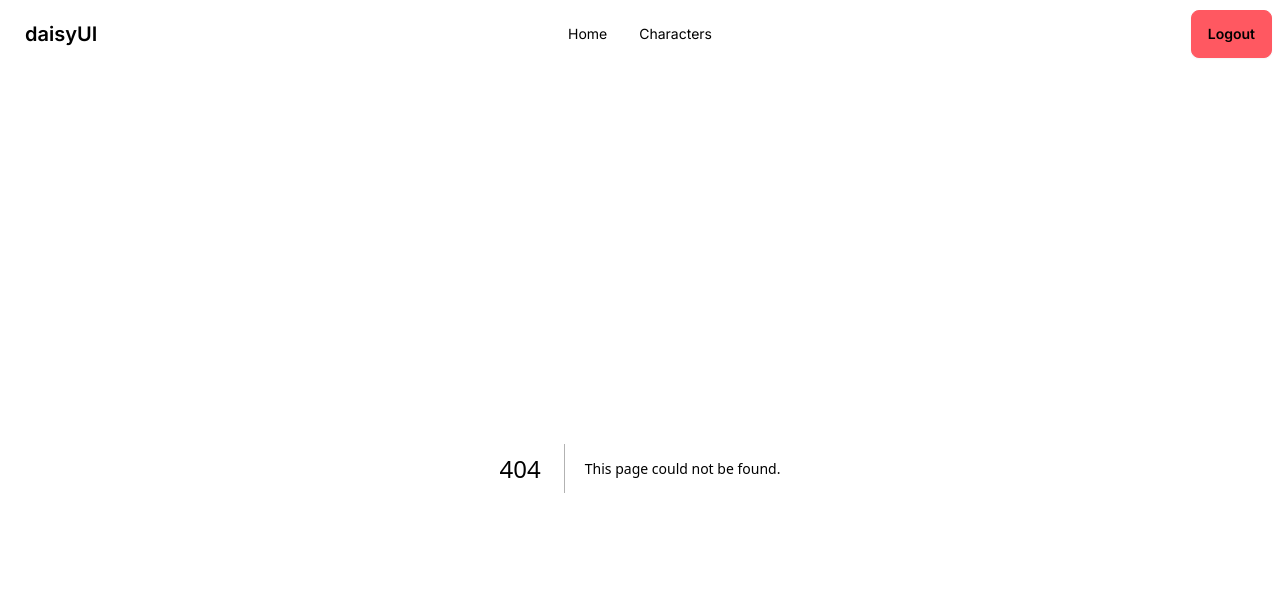
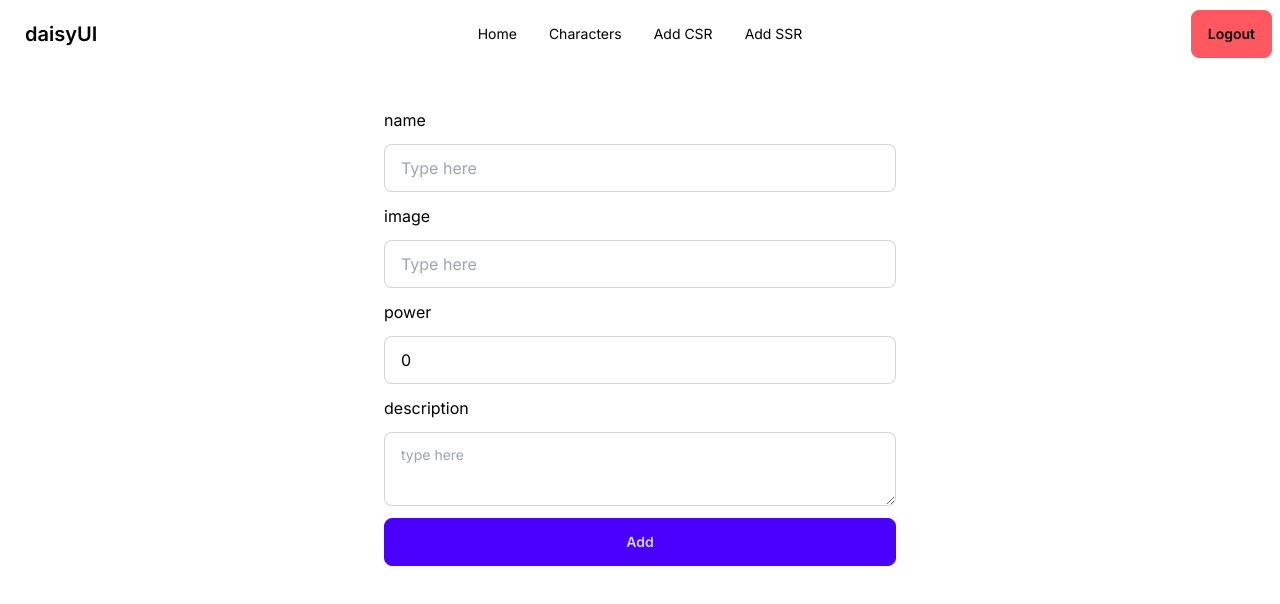
Before and after one commit to GanangPrakoso/edu_nextjs, a Next.js app in the folder my-app/: page /add-char-csr in a window 1280 px wide. Before the commit this address had no page. Shown: the top 604 px of the page. Built offline with nearby package versions, Linux system fonts and the light colour scheme.

Commit message:
after demo

```diff
--- /dev/null
+++ b/my-app/src/actions/character.tsx
@@ -0,0 +1,32 @@
+"use server";
+
+import { Character } from "@/types";
+import { revalidatePath } from "next/cache";
+import { redirect } from "next/navigation";
+
+export async function deleteCharacter(id: number | undefined): Promise<void> {
+  const response = await fetch("http://localhost:3001/characters/" + id, {
+    method: "delete",
+  });
+
+  const responseJSON = await response.json();
+
+  revalidatePath("/characters");
+
+  console.log(responseJSON, "<<< INI RESPONSE DELETE");
+}
+
+export async function addCharacter(character: Character): Promise<void> {
+  const response = await fetch("http://localhost:3001/characters", {
+    method: "post",
+    headers: {
+      "Content-Type": "application/json",
+    },
+    body: JSON.stringify(character),
+  });
+
+  if (response.ok) {
+    revalidatePath("/characters");
+    redirect("/characters");
+  }
+}
--- /dev/null
+++ b/my-app/src/app/add-char-csr/page.tsx
@@ -0,0 +1,80 @@
+"use client";
+
+import { addCharacter } from "@/actions/character";
+import { Character } from "@/types";
+import { ChangeEvent, FormEvent, useState } from "react";
+
+export default function AddCharCSR() {
+  const [input, setInput] = useState<Character>({
+    name: "",
+    imageUrl: "",
+    description: "",
+    power: 0,
+  });
+
+  const changeHandler = (
+    e: ChangeEvent<HTMLInputElement | HTMLTextAreaElement>
+  ) => {
+    const { name, value } = e.target;
+
+    setInput({
+      ...input,
+      [name]: value,
+    });
+  };
+
+  const submitHandler = (e: FormEvent<HTMLFormElement>) => {
+    e.preventDefault();
+
+    // post menggunakan fetch (server action)
+    addCharacter(input);
+  };
+
+  return (
+    <div className="bg-white pt-10">
+      <form
+        onSubmit={submitHandler}
+        className="flex flex-col gap-3"
+        style={{ width: "40vw", margin: "auto" }}
+      >
+        <label>name</label>
+        <input
+          type="text"
+          placeholder="Type here"
+          className="input input-bordered w-full"
+          name="name"
+          value={input.name}
+          onChange={changeHandler}
+        />
+        <label>image</label>
+        <input
+          type="text"
+          placeholder="Type here"
+          className="input input-bordered w-full"
+          name="imageUrl"
+          value={input.imageUrl}
+          onChange={changeHandler}
+        />
+        <label>power</label>
+        <input
+          type="number"
+          placeholder="Type here"
+          className="input input-bordered w-full"
+          value={input.power}
+          onChange={changeHandler}
+          name="power"
+        />
+        <label>description</label>
+        <textarea
+          className="textarea textarea-bordered"
+          placeholder="type here"
+          onChange={changeHandler}
+          name="description"
+          value={input.description}
+        ></textarea>
+
+        <button className="btn btn-primary">Add</button>
+      </form>
+    </div>
+  );
+}
--- /dev/null
+++ b/my-app/src/app/add-char-ssr/page.tsx
@@ -0,0 +1,58 @@
+import { addCharacter } from "@/actions/character";
+import { Character } from "@/types";
+
+export default function AddCharSSR() {
+  const addCharacterServerAction = async (formData: FormData) => {
+    "use server";
+
+    const rawFormData = {
+      name: formData.get("name"),
+      imageUrl: formData.get("imageUrl"),
+      description: formData.get("description"),
+      power: Number(formData.get("number")),
+    };
+
+    await addCharacter(rawFormData as Character);
+  };
+
+  return (
+    <div className="bg-white pt-10">
+      <form
+        action={addCharacterServerAction}
+        className="flex flex-col gap-3"
+        style={{ width: "40vw", margin: "auto" }}
+      >
+        <label>name</label>
+        <input
+          type="text"
+          placeholder="Type here"
+          className="input input-bordered w-full"
+          name="name"
+          required
+        />
+        <label>image</label>
+        <input
+          type="text"
+          placeholder="Type here"
+          className="input input-bordered w-full"
+          name="imageUrl"
+        />
+        <label>power</label>
+        <input
+          type="number"
+          placeholder="Type here"
+          className="input input-bordered w-full"
+          name="power"
+        />
+        <label>description</label>
+        <textarea
+          className="textarea textarea-bordered"
+          placeholder="type here"
+          name="description"
+        ></textarea>
+
+        <button className="btn btn-primary">Add</button>
+      </form>
+    </div>
+  );
+}
--- a/my-app/src/app/characters/[id]/page.tsx
+++ b/my-app/src/app/characters/[id]/page.tsx
@@ -1,4 +1,34 @@
 import { Character } from "@/types";
+import type { Metadata, ResolvingMetadata } from "next";
+
+type MetadataProps = {
+  params: { id: string };
+  searchParams: { [key: string]: string | string[] | undefined };
+};
+
+export async function generateMetadata(
+  { params, searchParams }: MetadataProps,
+  parent: ResolvingMetadata
+): Promise<Metadata> {
+  // read route params
+  const id = params.id;
+
+  // fetch data
+  const data: Character = await fetch(
+    `http://localhost:3001/characters/${id}`
+  ).then((res) => res.json());
+
+  // optionally access and extend (rather than replace) parent metadata
+  const previousImages = (await parent).openGraph?.images || [];
+
+  return {
+    title: data.name,
+    description: data.description,
+    openGraph: {
+      images: [data.imageUrl, ...previousImages],
+    },
+  };
+}
 
 async function fetchDetail(id: string): Promise<Character> {
   const response = await fetch("http://localhost:3001/characters/" + id);
--- a/my-app/src/app/page.tsx
+++ b/my-app/src/app/page.tsx
@@ -1,3 +1,10 @@
+import type { Metadata } from "next";
+
+export const metadata: Metadata = {
+  title: "Weabo mania",
+  description: "tempat berkumpul para wibu wangi hacktiv",
+};
+
 export default function Home() {
   return (
     <>
--- a/my-app/src/components/CharacterCard.tsx
+++ b/my-app/src/components/CharacterCard.tsx
@@ -1,6 +1,7 @@
 import { Character } from "@/types";
 import Link from "next/link";
 import { FaTrash, FaEye } from "react-icons/fa";
+import DeleteButton from "./DeleteButton";
 
 interface Props {
   char: Character;
@@ -25,9 +26,7 @@ export default function CharacterCard({ char }: Props) {
               see detail <FaEye />
             </Link>
 
-            <button className="btn btn-neutral">
-              <FaTrash />
-            </button>
+            <DeleteButton id={char.id} />
           </div>
         </div>
       </div>
--- /dev/null
+++ b/my-app/src/components/DeleteButton.tsx
@@ -0,0 +1,16 @@
+"use client";
+
+import { deleteCharacter } from "@/actions/character";
+import { FaTrash } from "react-icons/fa";
+
+interface Props {
+  id: number | undefined;
+}
+
+export default function DeleteButton({ id }: Props) {
+  return (
+    <button className="btn btn-neutral" onClick={() => deleteCharacter(id)}>
+      <FaTrash />
+    </button>
+  );
+}
--- a/my-app/src/components/Navbar.tsx
+++ b/my-app/src/components/Navbar.tsx
@@ -44,6 +44,12 @@ export default function Navbar() {
             <li>
               <Link href="/characters">Characters</Link>
             </li>
+            <li>
+              <Link href="/add-char-csr">Add CSR</Link>
+            </li>
+            <li>
+              <Link href="/add-char-ssr">Add SSR</Link>
+            </li>
           </ul>
         </div>
         <div className="navbar-end">
--- a/my-app/src/types.ts
+++ b/my-app/src/types.ts
@@ -1,5 +1,5 @@
 export interface Character {
-  id: number;
+  id?: number;
   name: string;
   imageUrl: string;
   description: string;
```
